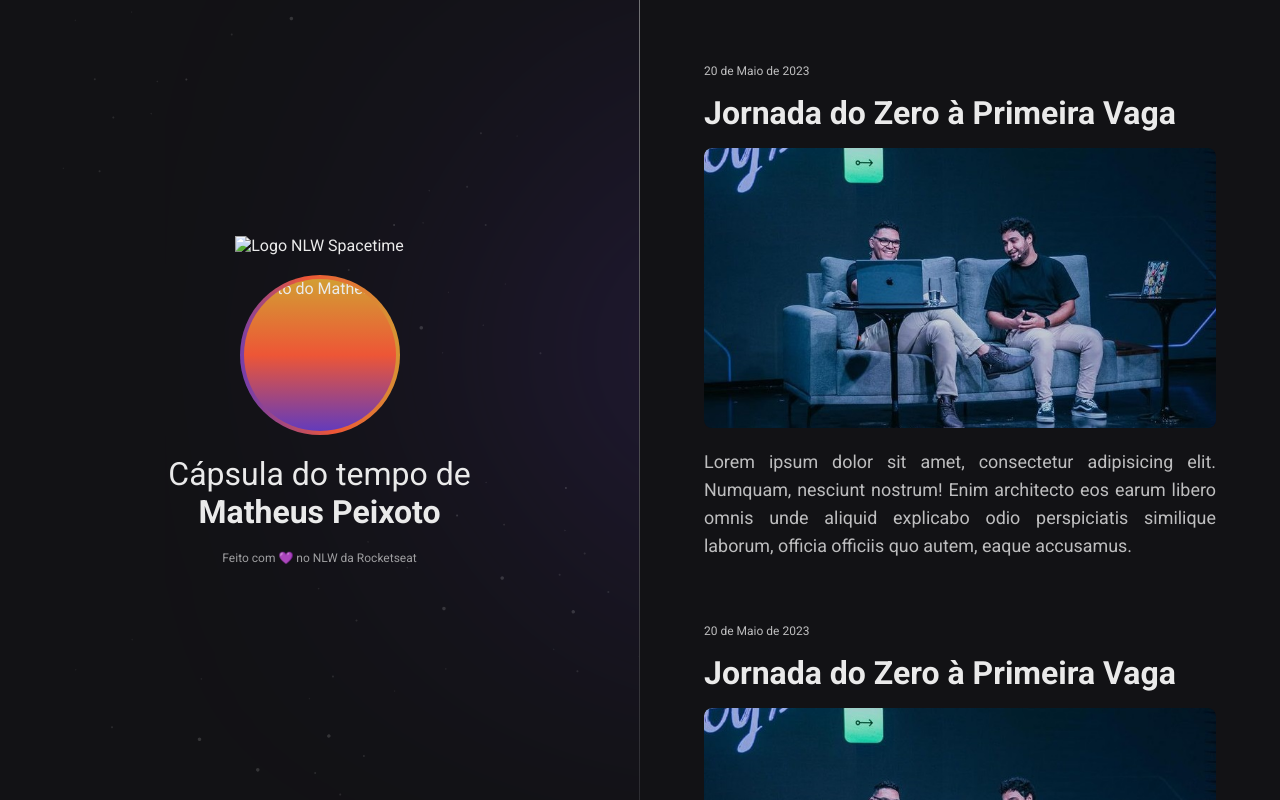
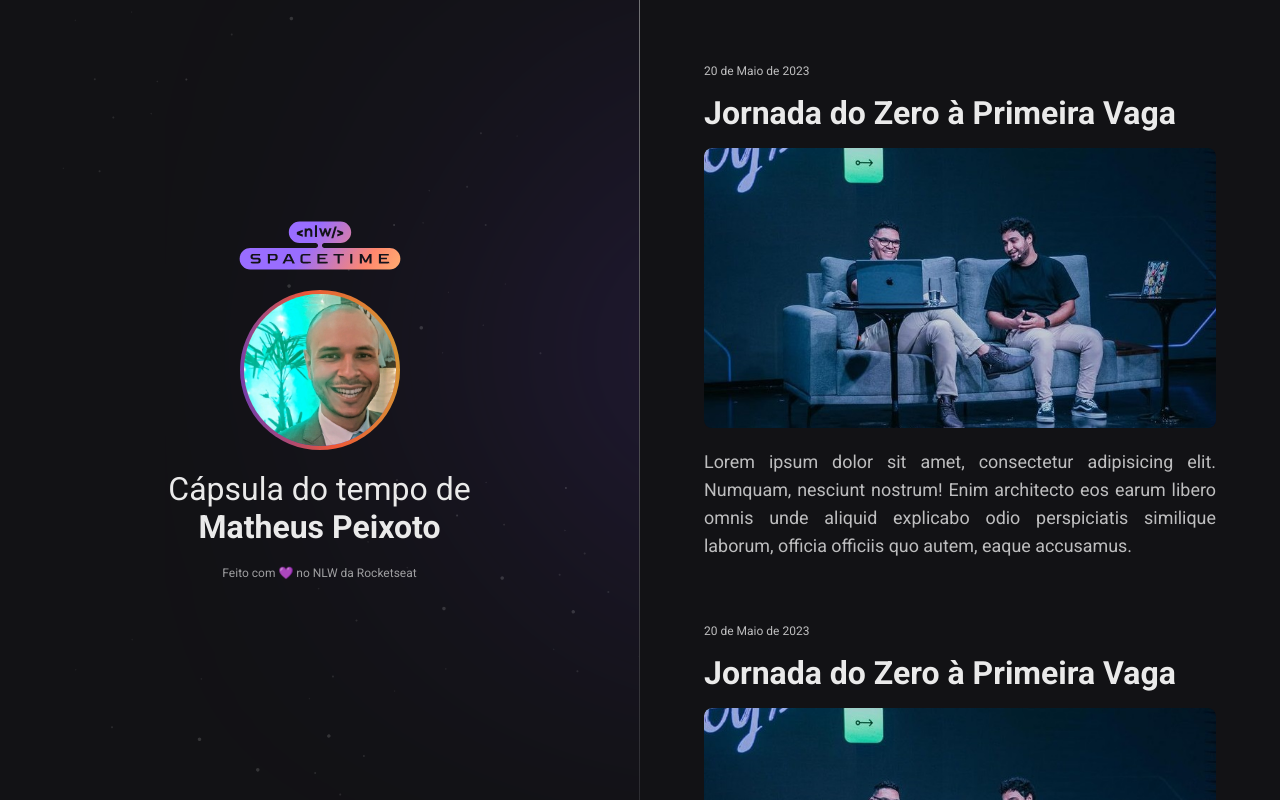
Before and after one commit to devmpeixoto/NLW, a plain HTML site: page index.html in a window 1280 px wide. Drawn offline with Linux system fonts and the light colour scheme; the site is published under a folder, as on GitHub Pages, so addresses that start at the root find nothing.

Commit message:
Fix images

```diff
--- a/index.html
+++ b/index.html
@@ -16,8 +16,8 @@
   </head>
   <body>
     <aside>
-      <img src="/assets/logo.svg" alt="Logo NLW Spacetime" />
-      <img src="/assets/avatar.jpg" alt="Foto do Matheus" />
+      <img src="assets/logo.svg" alt="Logo NLW Spacetime" />
+      <img src="assets/avatar.jpg" alt="Foto do Matheus" />
 
       <p>
         Cápsula do tempo de <br />
```
